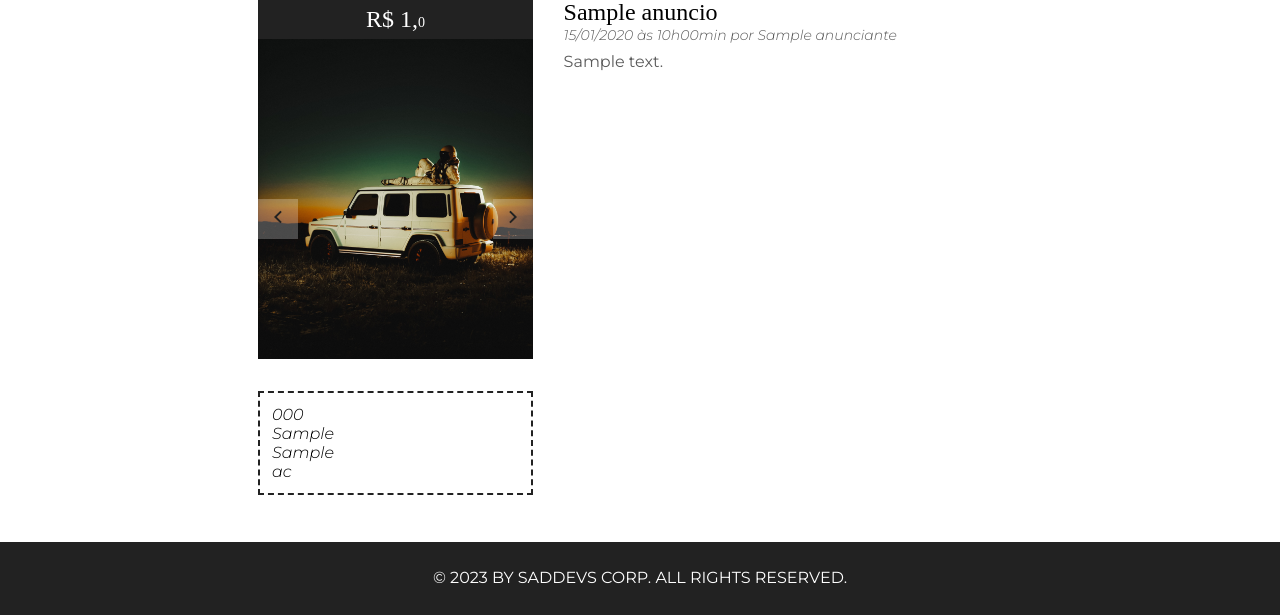
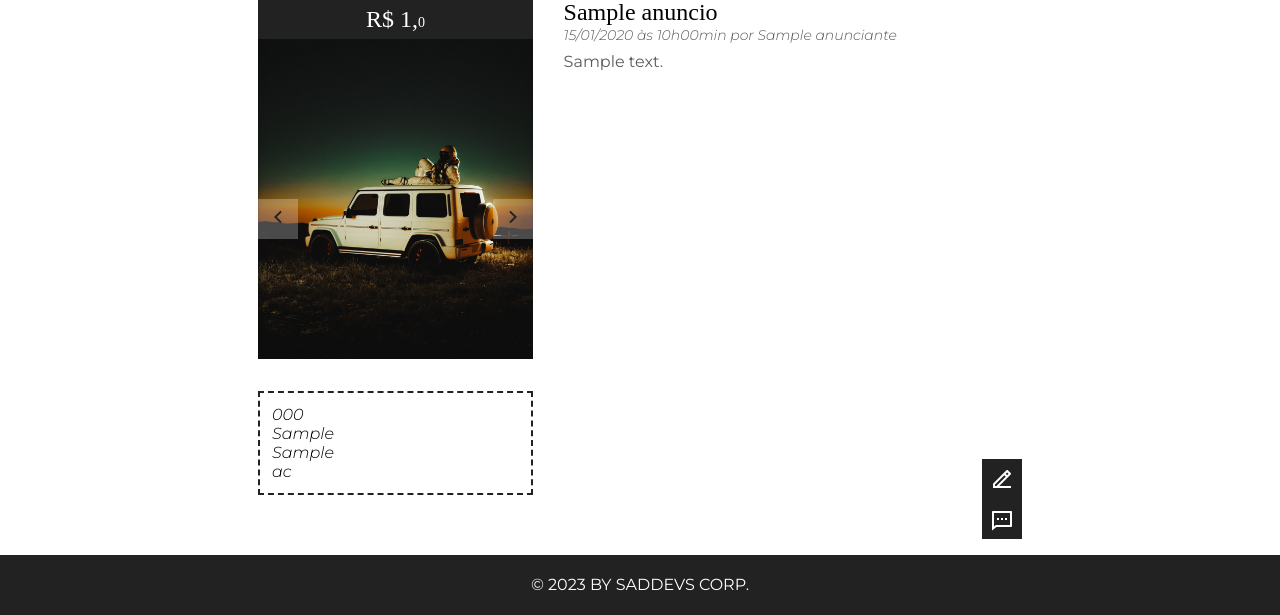
Before and after one commit to LucasMattosVieira/mmx, a PHP site: page /ad.php?id=1 in a window 1280 px wide. Shown: the part 360-975 px from the top of the page. Run offline with PHP 8.4, Linux system fonts and the light colour scheme; the visitor is signed in with stand-in values (Sample User, id 1); tables that the repository leaves empty hold one stand-in row (values such as "Sample post"); some web fonts are replaced.

Commit message:
Adding action buttons

```diff
--- a/src/css/components/footer.css
+++ b/src/css/components/footer.css
@@ -3,8 +3,8 @@ footer {
     bottom: 0;
     left: 0;
     width: 100%;
-    padding: 1.375rem;
-    line-height: 1.8;
+    height: 3.75rem;
+    line-height: 3.75;
     background: #222;
     color: #fff;
     text-align: center;
--- a/src/css/components/modal.css
+++ b/src/css/components/modal.css
@@ -25,7 +25,7 @@
   right: 1rem;
   top: 1rem;
   background-color: transparent;
-  width: 2rem;
-  height: 2rem;
+  width: 2.5rem;
+  height: 2.5rem;
   margin: 0;
 }
--- a/src/css/pages/ad.css
+++ b/src/css/pages/ad.css
@@ -111,6 +111,29 @@ main > section > p {
     margin-top: 0.375rem;
 }
 
+/* Actions */
+
+.actions {
+    position: absolute;
+    bottom: 1rem;
+    right: 1rem;
+}
+
+.actions button {
+    display: block;
+    width: 2.5rem;
+    height: 2.5rem;
+    margin: 0;
+}
+
+.actions button:first-child svg {
+    transform: translate(0, 0.125rem);
+}
+
+.actions button:last-child svg {
+    transform: translate(0, 0.25rem);
+}
+
 /* Media queries */
 
 @media screen and (max-width: 43.75rem) {
--- a/src/pages/ad.php
+++ b/src/pages/ad.php
@@ -136,10 +136,20 @@
           <?php echo $data["Descricao"] ?>
         </p>
       </section>
+
+      <div class="actions">
+        <button type="button">
+          <svg xmlns:xlink="http://www.w3.org/1999/xlink" width="18" xmlns="http://www.w3.org/2000/svg" height="17.971" id="screenshot-89822874-17e9-8064-8002-5c9e2d5a9f41" viewBox="11203 809.919 18 17.971" style="-webkit-print-color-adjust: exact;" fill="none" version="1.1"><g id="shape-89822874-17e9-8064-8002-5c9e2d5a9f41"><g class="fills" id="fills-89822874-17e9-8064-8002-5c9e2d5a9f41"><path rx="0" ry="0" d="M11205.000,825.890L11206.414,825.890L11215.728,816.576L11214.314,815.162L11205.000,824.476L11205.000,825.890ZZM11221.000,827.890L11203.000,827.890L11203.000,823.647L11216.435,810.212C11216.826,809.822,11217.459,809.822,11217.849,810.212L11220.678,813.041C11221.068,813.431,11221.068,814.064,11220.678,814.455L11209.243,825.890L11221.000,825.890L11221.000,827.890ZZM11215.728,813.748L11217.142,815.162L11218.556,813.748L11217.142,812.334L11215.728,813.748ZZ" style="fill: rgb(255, 255, 255);"/></g></g></svg>
+        </button>
+
+        <button type="button">
+          <svg xmlns:xlink="http://www.w3.org/1999/xlink" width="20" xmlns="http://www.w3.org/2000/svg" height="19.5" id="screenshot-89822874-17e9-8064-8002-5ca639eb6014" viewBox="11202 1793 20 19.5" style="-webkit-print-color-adjust: exact;" fill="none" version="1.1"><g id="shape-89822874-17e9-8064-8002-5ca639eb6014"><g class="fills" id="fills-89822874-17e9-8064-8002-5ca639eb6014"><path rx="0" ry="0" d="M11206.455,1809.000L11202.000,1812.500L11202.000,1794.000C11202.000,1793.448,11202.448,1793.000,11203.000,1793.000L11221.000,1793.000C11221.552,1793.000,11222.000,1793.448,11222.000,1794.000L11222.000,1808.000C11222.000,1808.552,11221.552,1809.000,11221.000,1809.000L11206.455,1809.000ZZM11205.763,1807.000L11220.000,1807.000L11220.000,1795.000L11204.000,1795.000L11204.000,1808.385L11205.763,1807.000ZZM11211.000,1800.000L11213.000,1800.000L11213.000,1802.000L11211.000,1802.000L11211.000,1800.000ZZM11207.000,1800.000L11209.000,1800.000L11209.000,1802.000L11207.000,1802.000L11207.000,1800.000ZZM11215.000,1800.000L11217.000,1800.000L11217.000,1802.000L11215.000,1802.000L11215.000,1800.000ZZ" style="fill: rgb(255, 255, 255);"/></g></g></svg>
+        </button>
+      </div>
     </main>
 
     <footer>
-      © 2023 by SadDevs Corp. All rights reserved.
+      © 2023 by SadDevs Corp.
     </footer>
 
     <div class="modal">
```
